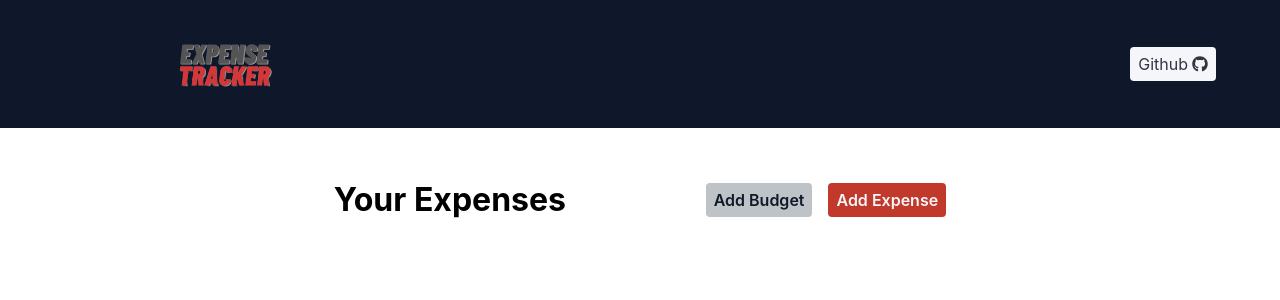
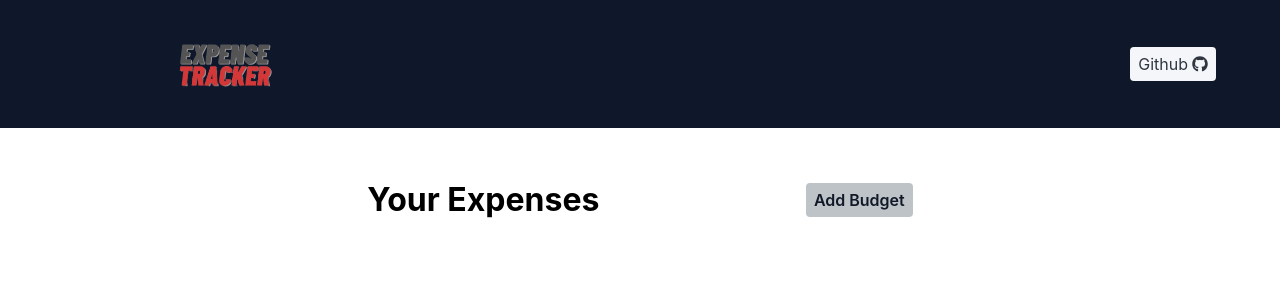
Before and after one commit to anshulghogre4/expense-tracker-react, a React (Create React App) app: page / in a window 1280 px wide. Shown: the top 300 px of the page. Built offline with nearby package versions, Linux system fonts and the light colour scheme.

Commit message:
updated the button and readme

```diff
--- a/src/App.js
+++ b/src/App.js
@@ -39,13 +39,15 @@ function App() {
       <Toaster
         position="bottom-right"
         reverseOrder={false}/>
+
       <Navbar/>
+
           {/*  Expenses heading  and Add Budget & add Expense Buttons */}
       <div className="flex flex-row justify-around items-center xl:mx-[16.5rem] 2xl:mx-[35rem]  md:mx-[8rem]   ">
             <h1 className=" text-[1.2rem] md:text-[2rem] font-bold">Your Expenses</h1>
        <div className="flex flex-row justify-around items-center space-x-4  ">
         <button className="bg-[#bdc3c7] text-gray-900 md:font-semibold font-bold text-[0.7rem] md:text-[1rem] rounded px-[0.5rem] py-[0.3rem]" onClick={()=>setShowAddBudgetModel(true)}> Add Budget</button>
-        <button className="bg-[#c0392b] text-[#f5f6fa] md:font-semibold font-bold text-[0.7rem] md:text-[1rem]  rounded px-[0.5rem] py-[0.3rem]" onClick={()=>openAddExpenseModal()}>Add Expense</button>
+
         </div>
       </div>
 
--- a/src/Components/Cards.js
+++ b/src/Components/Cards.js
@@ -60,7 +60,7 @@ const Cards = ({title,amount,maxAmount,onAddExpenseClick,onViewExpenseClick }) =
         {/*  props passed for adding expense for the respective budgetID  */}
         <button onClick={onAddExpenseClick} className='bg-[#c0392b] text-slate-100 md:font-semibold font-bold text-[0.7rem] md:text-[1rem] rounded px-[0.5rem] py-[0.3rem]'>Add Expense</button>
         {/*  props passed for to view expenses for the respective budgetID  */}
-        <button onClick={onViewExpenseClick} className='bg-gray-900 text-slate-100 md:font-semibold font-bold text-[0.7rem] md:text-[1rem] rounded px-[0.5rem] py-[0.3rem]'>View Expenses</button>
+        <button onClick={onViewExpenseClick} className='bg-gray-900 text-slate-100 md:font-semibold font-bold text-[0.7rem] md:text-[1rem] rounded px-[0.5rem] py-[0.3rem]'>View/Delete Expenses</button>
     </div>
     </div>
 </div>
```
Also changed, not shown: 1 other file (tests, documents, lock files or other folders).
